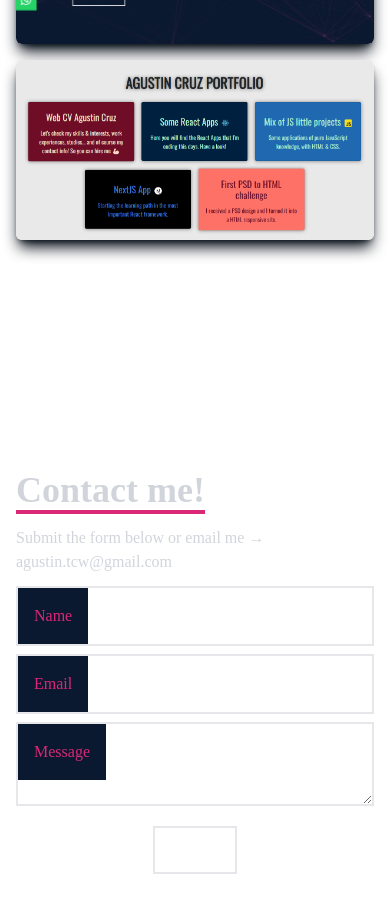
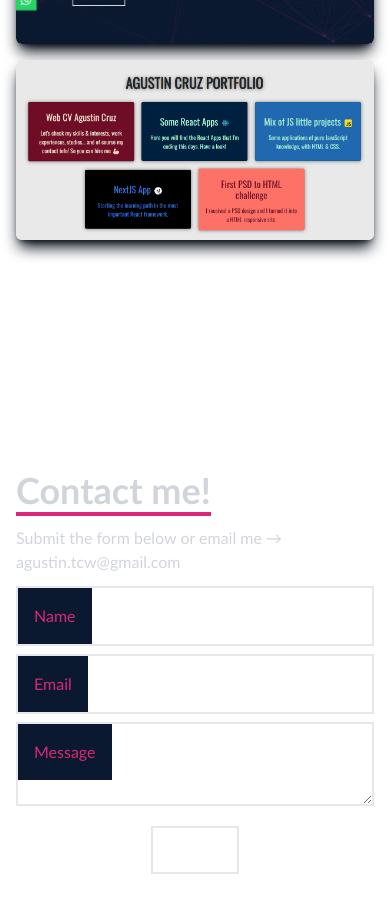
Before and after one commit to kbcruz6/portfolio-react-tw, a React (Create React App) app: page / in a window 390 px wide. Shown: the part 3588-4500 px from the top of the page. Built offline with nearby package versions, Linux system fonts and the light colour scheme.

Commit message:
mobile font

```diff
--- a/src/index.css
+++ b/src/index.css
@@ -11,6 +11,11 @@
   li{
     @apply px-4;
     @apply cursor-pointer;
+  }
+}
+@media (max-width:640px) {
+  body{
+    font-family:'Trebuchet MS', sans-serif
   }
 }
 .outline-white input:focus-within ~ label,
```
